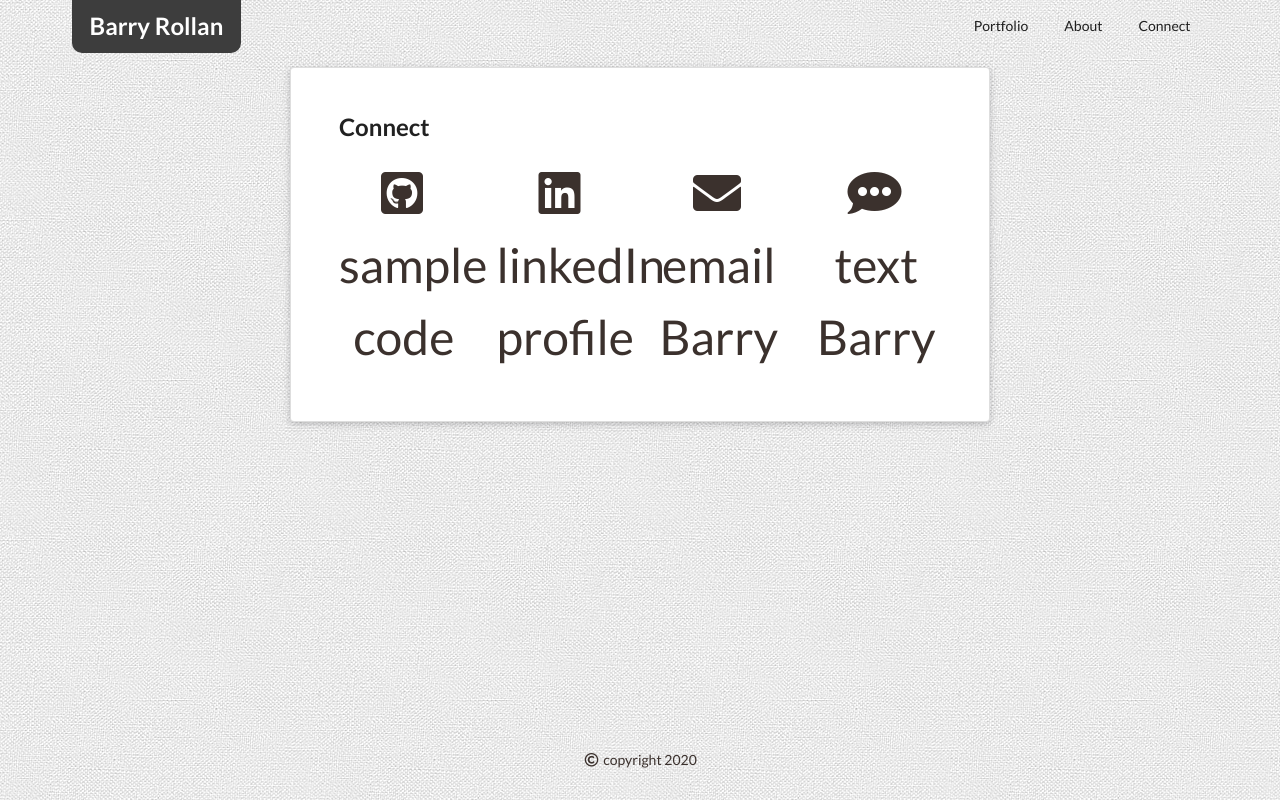
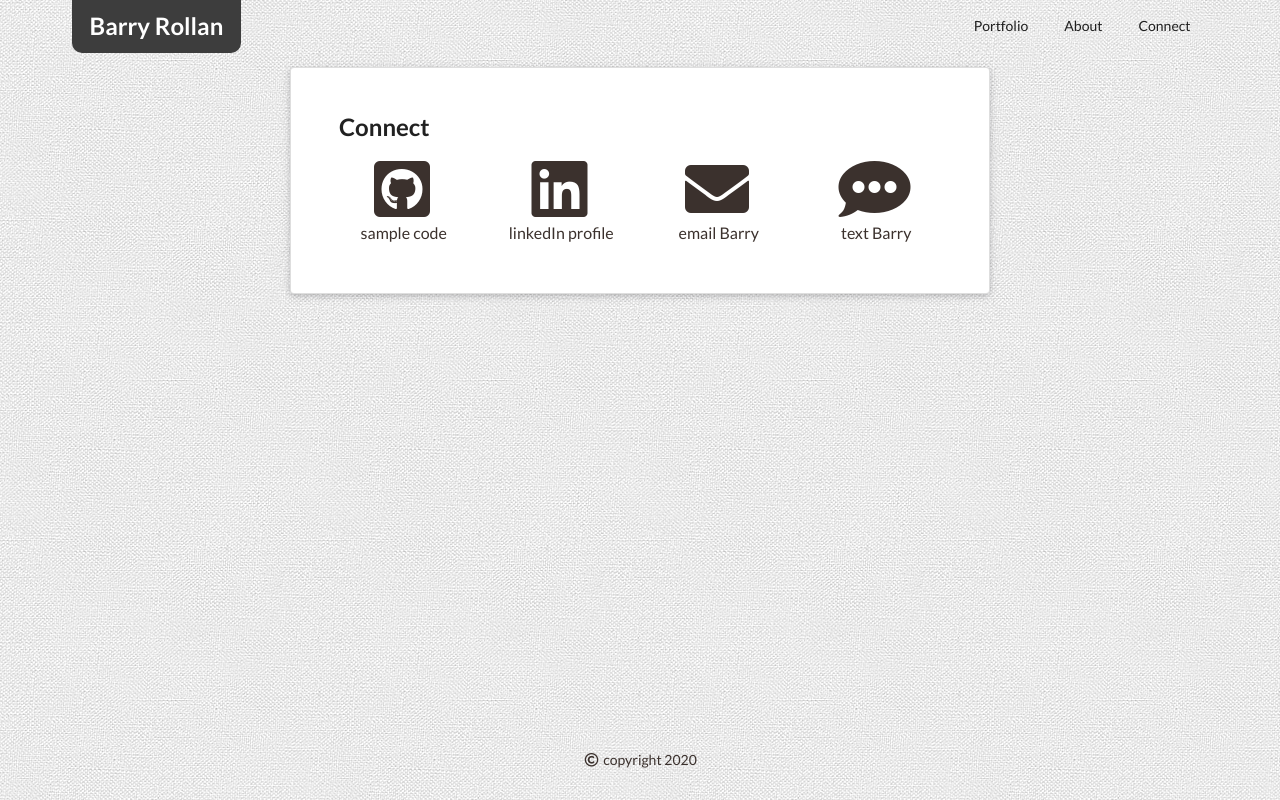
Before and after one commit to scottrollan/responsive-portfolio, a React (Create React App) app: page /connect in a window 1280 px wide. Built offline with nearby package versions, Linux system fonts and the light colour scheme.

Commit message:
some css adjustments after deploy

```diff
--- a/src/components/About.js
+++ b/src/components/About.js
@@ -5,7 +5,11 @@ const About = () => {
   return (
     <React.Fragment>
       <h2 class="ui header">About Barry</h2>
-      <img class="ui small left floated image" src={Photo} />
+      <img
+        class="ui small left floated image"
+        src={Photo}
+        style={{ borderRadius: '8px' }}
+      />
       <p>My name is Barry Rollan and I live in Atlanta, Georgia.</p>
       <p>
         Learning to master new, and often difficult, skills has been a lifelong
--- a/src/components/Connect.js
+++ b/src/components/Connect.js
@@ -10,34 +10,33 @@ const Contact = () => {
           className="four wide column tool"
           href="https://github.com/scottrollan/EmployeeFinder"
         >
-          <i className="github square icon"></i>
+          <i className="huge github square icon"></i>
           <div class="tooltiptext">sample code</div>
         </a>
         <a
           className="four wide column tool"
           href="https://www.linkedin.com/in/barry-scott-rollan-2aa5a8/"
         >
-          <i className="linkedin icon"></i>
+          <i className="huge linkedin icon"></i>
           <div class="tooltiptext">linkedIn profile</div>
         </a>
         <a
           className="four wide column tool"
           href="mailto:barry@barryrollanstudio.com?subject=Contact%20from%20website"
         >
-          <i className="envelope icon"></i>
+          <i className="huge envelope icon"></i>
           <div class="tooltiptext" style={{ width: '100%' }}>
             email Barry
           </div>
         </a>
         <a className="four wide column tool" href="sms:1-404-840-5408">
-          <i className="comment alternate icon"></i>
+          <i className="huge comment alternate icon"></i>
           <div class="tooltiptext">text Barry</div>
         </a>
       </div>
       <style jsx>{`
         .column {
           text-align: center;
-          font-size: xxx-large;
         }
         .tool {
           position: relative;
```
